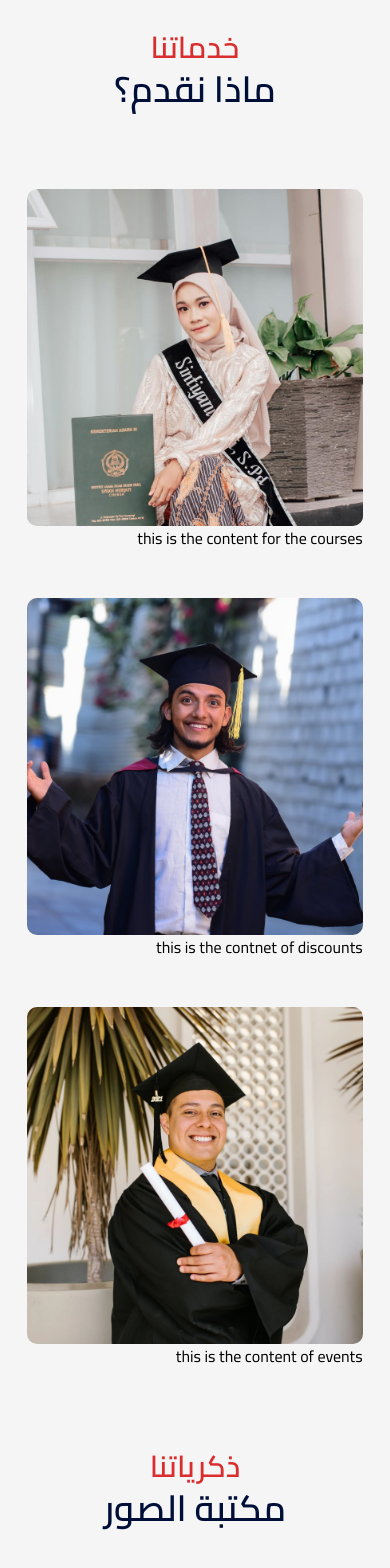
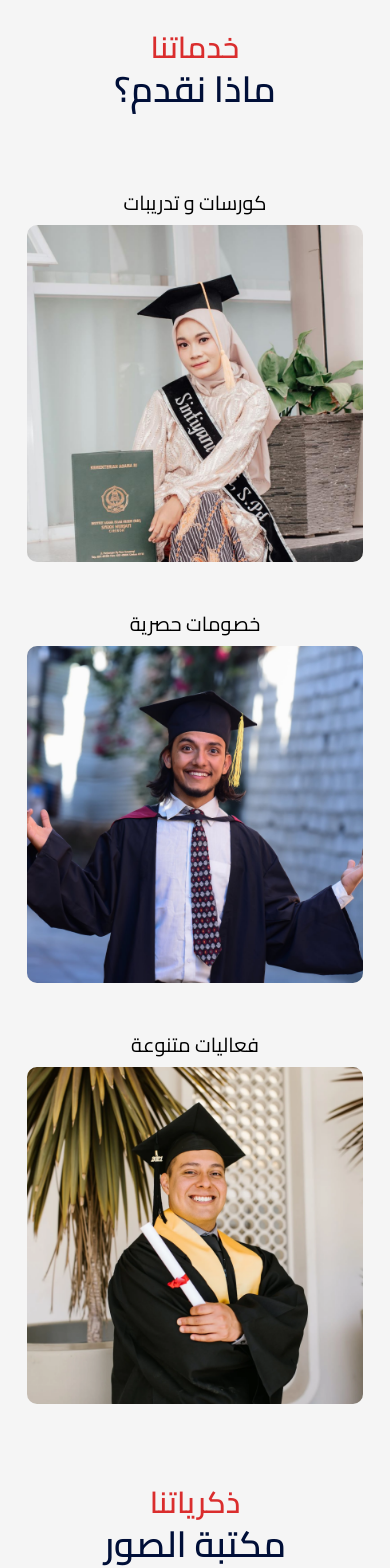
Before and after one commit to karimselim/For-Egypt, a Next.js app: page / in a window 390 px wide. Shown: the part 2021-3589 px from the top of the page. Built offline with nearby package versions, Linux system fonts and the light colour scheme.

Commit message:
adding headings for the programms cards for mobile

```diff
--- a/app/Components/Programs/Programs.jsx
+++ b/app/Components/Programs/Programs.jsx
@@ -39,6 +39,9 @@ const Programs = () => {
   return (
     <section className="programs mx-[7%] my-20 flex justify-between max-md:flex-col gap-12">
       <div className="relative">
+        {isMobile && (
+          <h3 className="text-xl mb-2 text-center">كورسات و تدريبات</h3>
+        )}
         <div className="program flex-basis-[31%] relative">
           <Image
             src={program_1}
@@ -50,9 +53,9 @@ const Programs = () => {
             <p>كورسات و تدريبات</p>
           </div>
         </div>
-        {isMobile && <p>this is the content for the courses</p>}
       </div>
       <div className="relative">
+        {isMobile && <h3 className="text-xl mb-2 text-center">خصومات حصرية</h3>}
         <div className="program flex-basis-[31%] relative">
           <Image
             src={program_2}
@@ -64,9 +67,11 @@ const Programs = () => {
             <p>خصومات حصرية</p>
           </div>
         </div>
-        {isMobile && <p>this is the contnet of discounts</p>}
       </div>
       <div className="relative">
+        {isMobile && (
+          <h3 className="text-xl mb-2 text-center">فعاليات متنوعة</h3>
+        )}
         <div className="program flex-basis-[31%] relative">
           <Image
             src={program_3}
@@ -78,7 +83,6 @@ const Programs = () => {
             <p>فعاليات متنوعة</p>
           </div>
         </div>
-        {isMobile && <p>this is the content of events</p>}
       </div>
     </section>
   );
```
